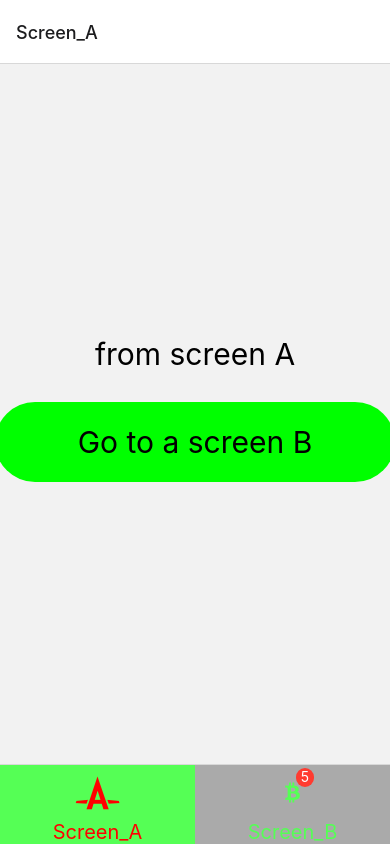
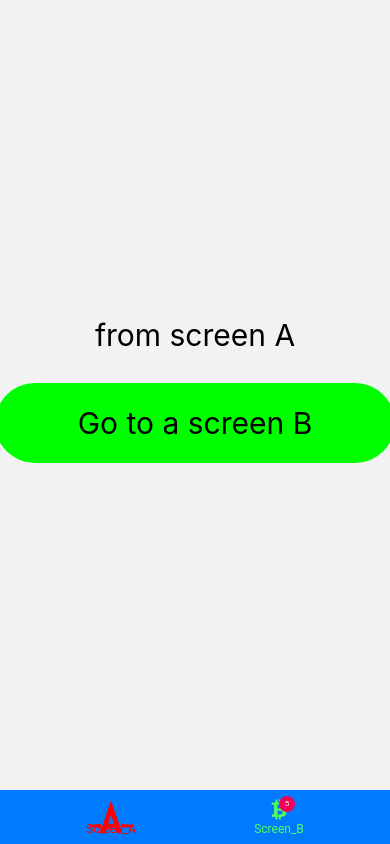
Before and after one commit to AyedNejmeddine/react-native-basics, a React Native app: screen / in a window 390 px wide. Built offline with nearby package versions, Linux system fonts and the light colour scheme.

Commit message:
material bottom tab

```diff
--- a/App.js
+++ b/App.js
@@ -1,24 +1,20 @@
 import React from 'react';
 import {StyleSheet} from 'react-native';
 import {NavigationContainer} from '@react-navigation/native';
-import {createBottomTabNavigator} from '@react-navigation/bottom-tabs';
+import {createMaterialBottomTabNavigator} from '@react-navigation/material-bottom-tabs';
 import {ScreenA, ScreenB} from './src/screens';
 import FontAwesome5 from 'react-native-vector-icons/FontAwesome5';
 
-const Tab = createBottomTabNavigator();
+const Tab = createMaterialBottomTabNavigator();
 
 const App = () => {
   return (
     <NavigationContainer>
       <Tab.Navigator
+        inactiveColor="#5f5"
+        activeColor="#f00"
         screenOptions={({route}) => ({
           tabBarStyle: {height: 80},
-          tabBarInactiveTintColor: '#5f5',
-          tabBarActiveTintColor: '#f00',
-          tabBarInactiveBackgroundColor: '#aaa',
-          tabBarActiveBackgroundColor: '#5f5',
-          tabBarShowLabel: true,
-          tabBarLabelStyle: {fontSize: 20},
           tabBarIcon: ({focused, size, color}) => {
             let iconName;
             if (route.name === 'Screen_A') {
```
